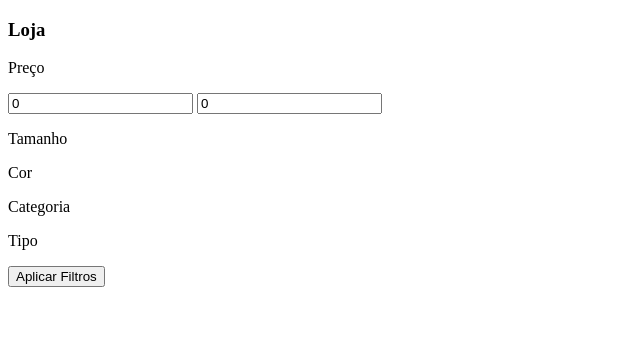
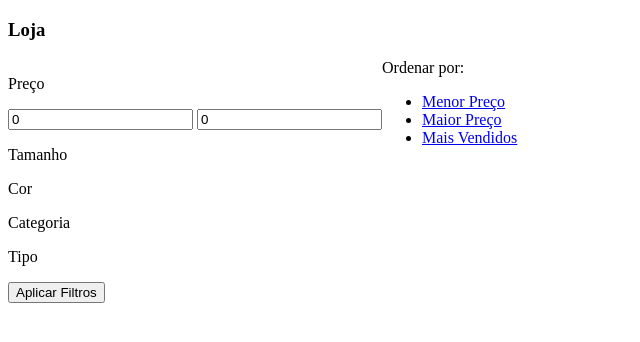
Before and after one commit to leobrda/E-commerce, a Django app: page /loja/ in a window 1280 px wide. Shown: the part 42-384 px from the top of the page, without its empty margins (0-640 px from the left). Run offline with Django 5.2, Linux system fonts and the light colour scheme; data that the repository does not hold is empty; some libraries are stand-ins or nearby versions.

Commit message:
Itens para ordenar produtos da loja, maior preco, menor preco, mais vendidos no loja.html

```diff
--- a/loja/templates/base.html
+++ b/loja/templates/base.html
@@ -12,5 +12,7 @@
     {% include 'navbar.html' %}
     {% block body%}
     {% endblock %}
+
+    <script type="text/javascript" src="{% static 'js/main.js' %}"></script>
 </body>
 </html>
--- a/loja/templates/loja.html
+++ b/loja/templates/loja.html
@@ -4,6 +4,7 @@
 {% block body%}
     <h3>Loja</h3>
 
+<div style="display: flex;">
     <form method="POST" action="">
         {% csrf_token %}
         <p>Preço</p>
@@ -36,6 +37,15 @@
         <button type="submit">Aplicar Filtros</button>
     </form>
 
+
+    <div>
+        Ordenar por:
+        <ul>
+            <li><a href="#" class="item-ordenar" name="menor-preco">Menor Preço</a></li>
+            <li><a href="#" class="item-ordenar" name="maior-preco">Maior Preço</a></li>
+            <li><a href="#" class="item-ordenar" name="mais-vendidos">Mais Vendidos</a></li>
+        </ul>
+
         {% for produto in produtos%}
             <a href="{% url 'ver_produto' produto.id %}">
                 <img src="{{ produto.imagem.url }}" width="300" height="450">
@@ -43,5 +53,7 @@
             <p>Produto: {{ produto.nome }}</p>
             <p>Preço: {{ produto.preco }}</p>
         {% endfor%}
+    </div>
 
+</div>
 {% endblock %}
```
Lines whose indentation alone changed are shown as unchanged.
